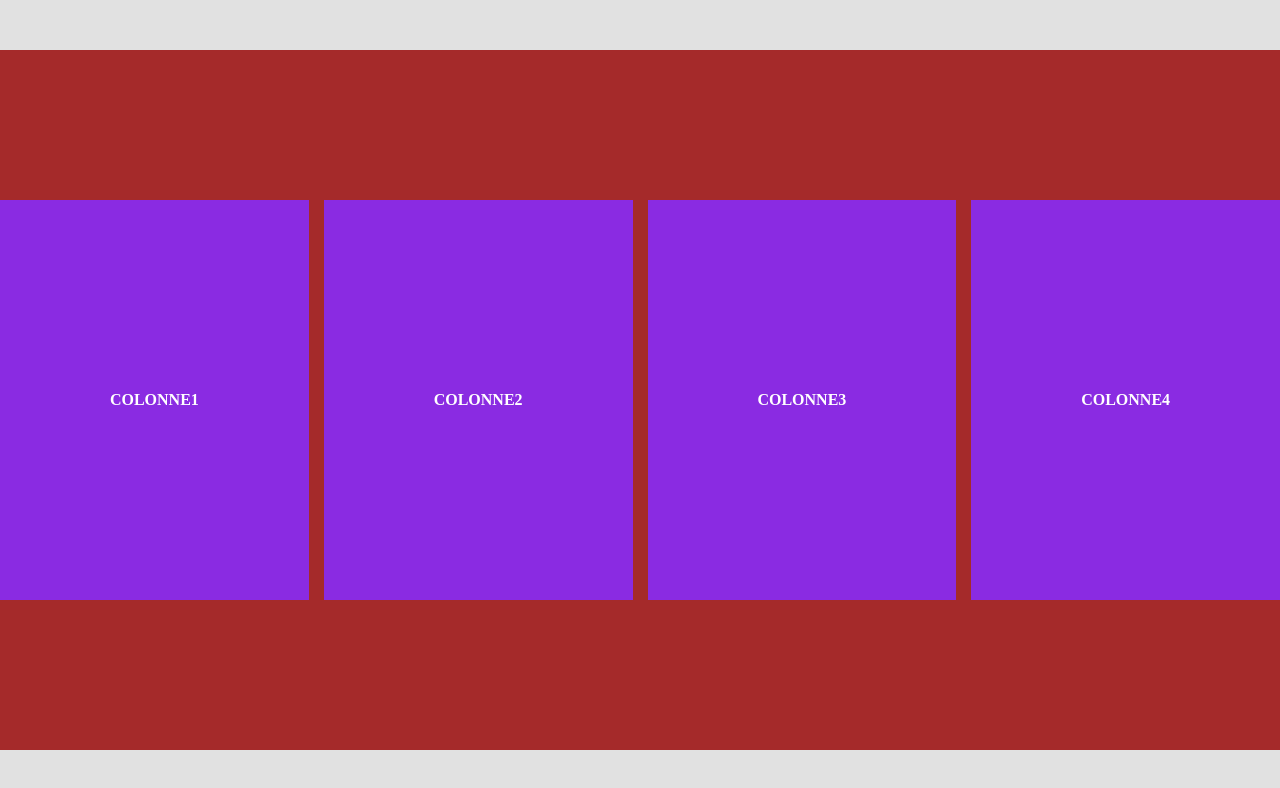
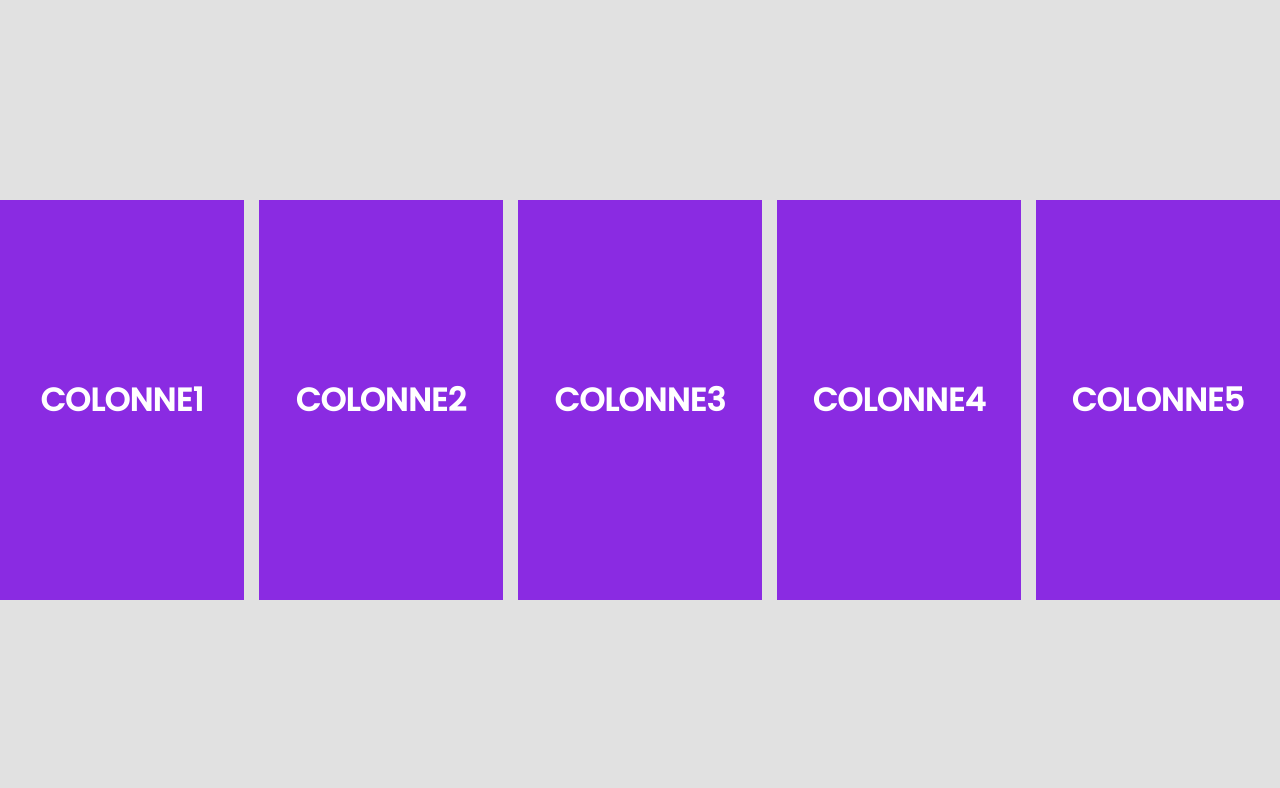
Before and after one commit to bproodev/flexbox-colonnes, a plain HTML site: page index.html in a window 1280 px wide. Drawn offline with Linux system fonts and the light colour scheme.

Commit message:
added the fonts

```diff
--- a/index.html
+++ b/index.html
@@ -13,6 +13,7 @@
         <div class="box">Colonne2</div>
         <div class="box">Colonne3</div>
         <div class="box">Colonne4</div>
+        <div class="box">Colonne5</div>
     </div>
 </body>
 </html>
--- a/style.css
+++ b/style.css
@@ -1,3 +1,5 @@
+@import url('https://fonts.googleapis.com/css2?family=Open+Sans:wght@800&family=Poppins:wght@500&display=swap');
+
 *{
     padding: 0;
     margin: 0;
@@ -5,6 +7,7 @@
 }
 
 body{
+    font-family: 'Poppins', sans-serif;
     background-color: rgb(225, 225, 225);
     width: 100%;
     height: 100vh;
@@ -17,7 +20,6 @@ body{
     width: 100%;
     min-height: 700px;
     max-width: 1400px;
-    background-color: brown;
     display: flex;
     justify-content: center;
     align-items: center;
@@ -29,10 +31,11 @@ body{
     background-color: blueviolet;
     min-height: 400px;
     display: flex;
-    flex-basis: 25%;
+    flex-basis: 20%;
     justify-content: center;
     align-items: center;
     text-transform: uppercase;
     color: #fff;
     font-weight: 700;
+    font-size: 2rem;
 }
```
Also changed, not shown: flexbox column.PNG (added).
